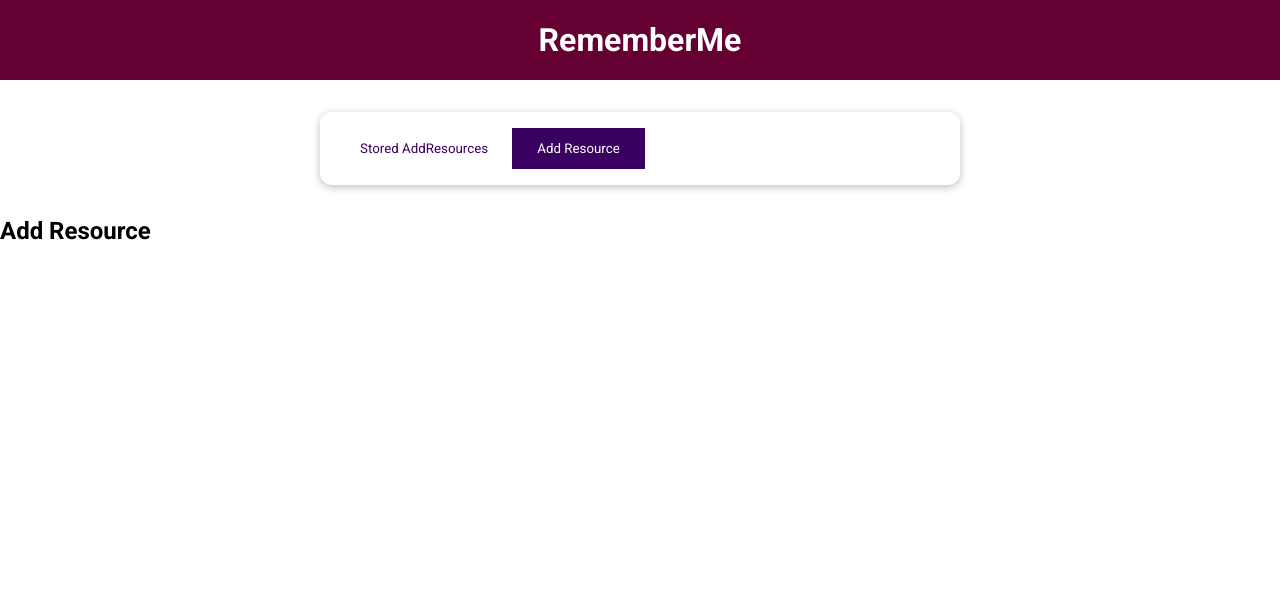
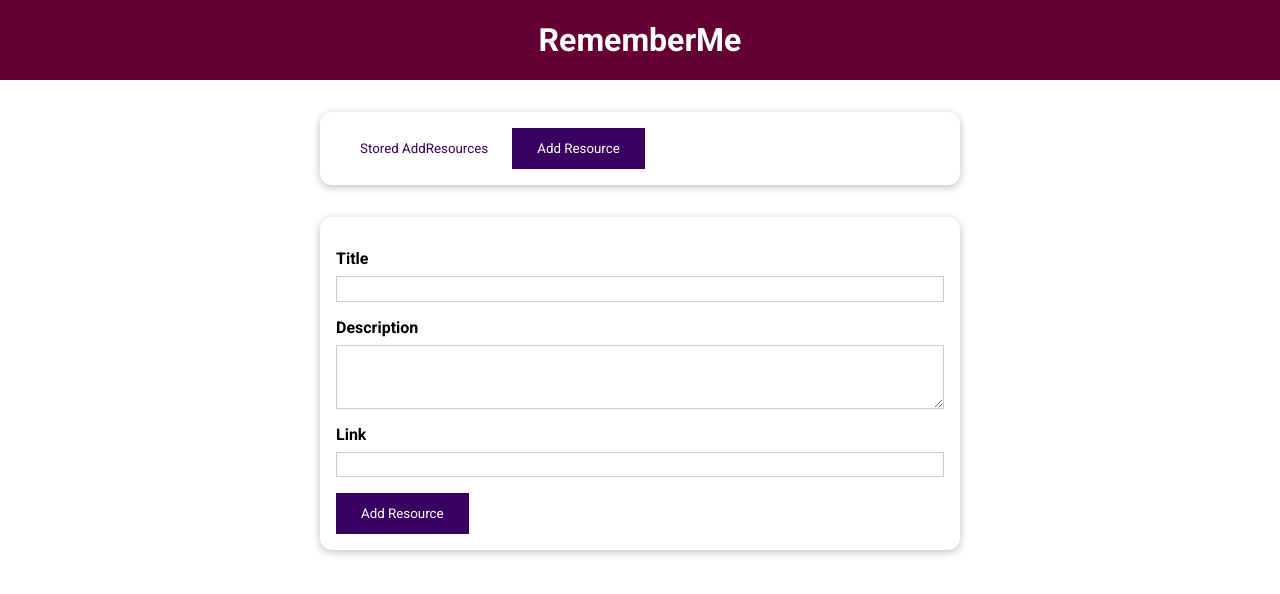
Before and after one commit to ealbiol/vue-project-1, a Vue app: page / in a window 1280 px wide. Both pictures are taken after a click on the button "Add Resource". Shown: the top 594 px of the page. Built offline with nearby package versions, Linux system fonts and the light colour scheme.

Commit message:
AddResource form created

```diff
--- a/src/components/UI/BaseButton.vue
+++ b/src/components/UI/BaseButton.vue
@@ -1,7 +1,7 @@
 <!--Styling Wrapper-->
 <template>
   <!--mode props received will be the style class name in CSS. For example l'ets say props mode value is 'redBox' and we have a class in style that is redBox and it adds a red border.-->
-  <button :type="type" :class="mode">
+  <button :class="mode">
     <!--In slot will be placed the text content of the button.-->
     <slot></slot>
   </button>
@@ -9,9 +9,8 @@
 <script>
 export default {
   //Receiving props from ResoucrceItem.vue
-  //type: type of button
   //mode: css class
-  props: ['type', 'mode'],
+  props: ['mode'],
 };
 </script>
 <style scoped>
--- a/src/components/resources/AddResource.vue
+++ b/src/components/resources/AddResource.vue
@@ -1,5 +1,54 @@
 <template>
-  <h2>Add Resource</h2>
+  <base-card>
+    <form>
+      <div class="form-control">
+        <label for="title">Title</label>
+        <input id="title" name="title" type="text" />
+      </div>
+      <div class="form-control">
+        <label for="description">Description</label>
+        <textarea
+          name="description"
+          id="description"
+          cols="30"
+          rows="3"
+        ></textarea>
+      </div>
+      <div class="form-control">
+        <label for="link">Link</label>
+        <input id="link" name="link" type="url" />
+      </div>
+      <div>
+        <base-button type="submit">Add Resource</base-button>
+      </div>
+    </form>
+  </base-card>
 </template>
 <script></script>
-<style></style>
+<style scoped>
+label {
+  font-weight: bold;
+  display: block;
+  margin-bottom: 0.5rem;
+}
+
+input,
+textarea {
+  display: block;
+  width: 100%;
+  font: inherit;
+  padding: 0.15rem;
+  border: 1px solid #ccc;
+}
+
+input:focus,
+textarea:focus {
+  outline: none;
+  border-color: #3a0061;
+  background-color: #f7ebff;
+}
+
+.form-control {
+  margin: 1rem 0;
+}
+</style>
```
